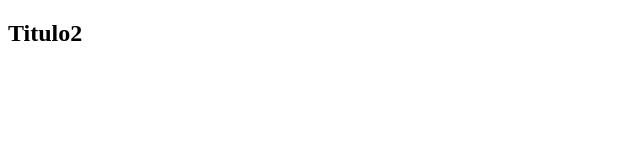
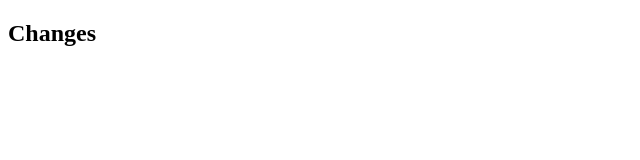
Before and after one commit to Wesleykyle2005/Testing, a plain HTML site: page index.html in a window 1280 px wide. Shown: the full height of the page, 0-640 px from the left. Drawn offline with Linux system fonts and the light colour scheme.

Commit message:
Commit en rama dev

```diff
--- a/index.html
+++ b/index.html
@@ -6,7 +6,7 @@
     <title>Titulo</title>
 </head>
 <body>
-    <h2>Titulo2</h2>
+    <h2>Changes</h2>
 
 </body>
 </html>
```
